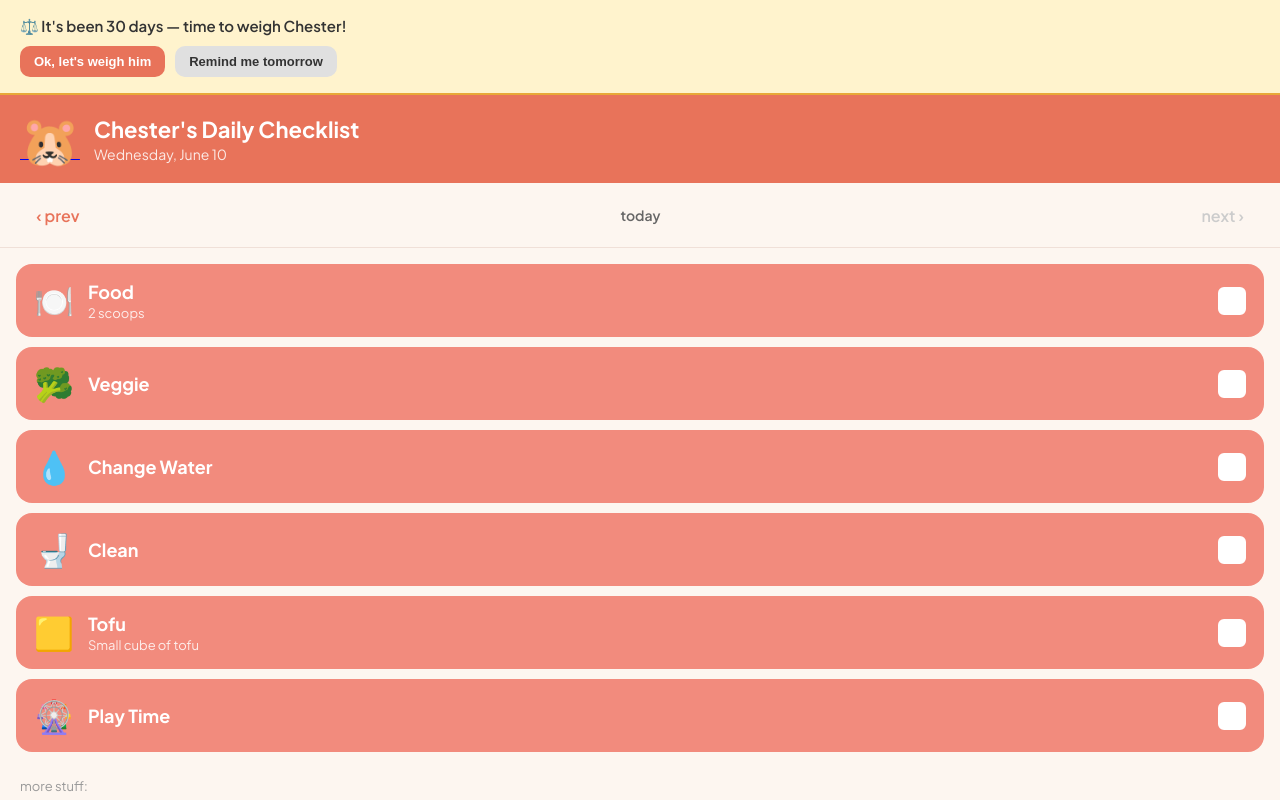
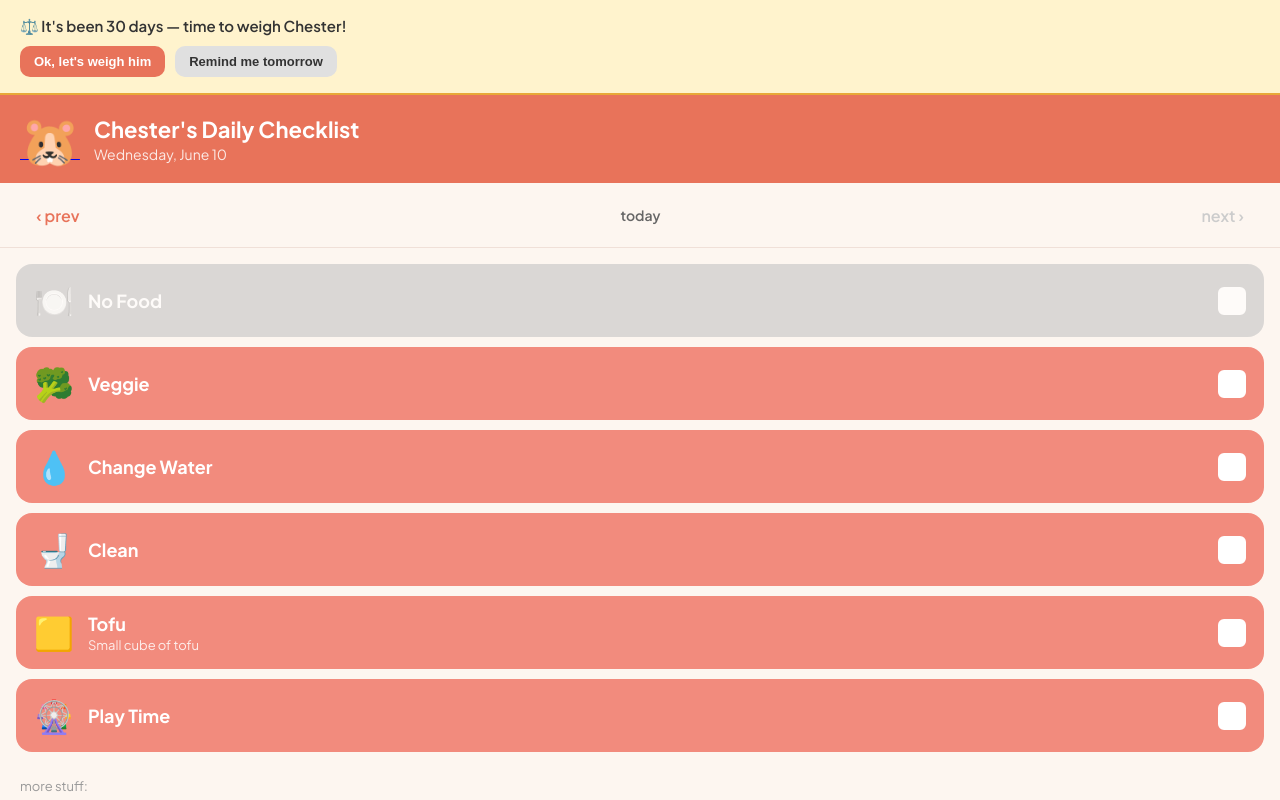
Before and after one commit to shellyshellygg/chesters-care, a React (Vite) app: page / in a window 1280 px wide. Shown: the top 800 px of the page. Built offline with nearby package versions, Linux system fonts and the light colour scheme.

Commit message:
fix feeding day parity to match calendar

```diff
--- a/src/pages/Home.jsx
+++ b/src/pages/Home.jsx
@@ -15,7 +15,7 @@ const FEEDING_START = new Date('2026-06-07T12:00:00')
 
 function isFeedingDay(date) {
   const diffDays = Math.floor((date - FEEDING_START) / (1000 * 60 * 60 * 24))
-  return diffDays % 2 === 0
+  return diffDays % 2 !== 0
 }
 
 function getDateKey(date) {
```
